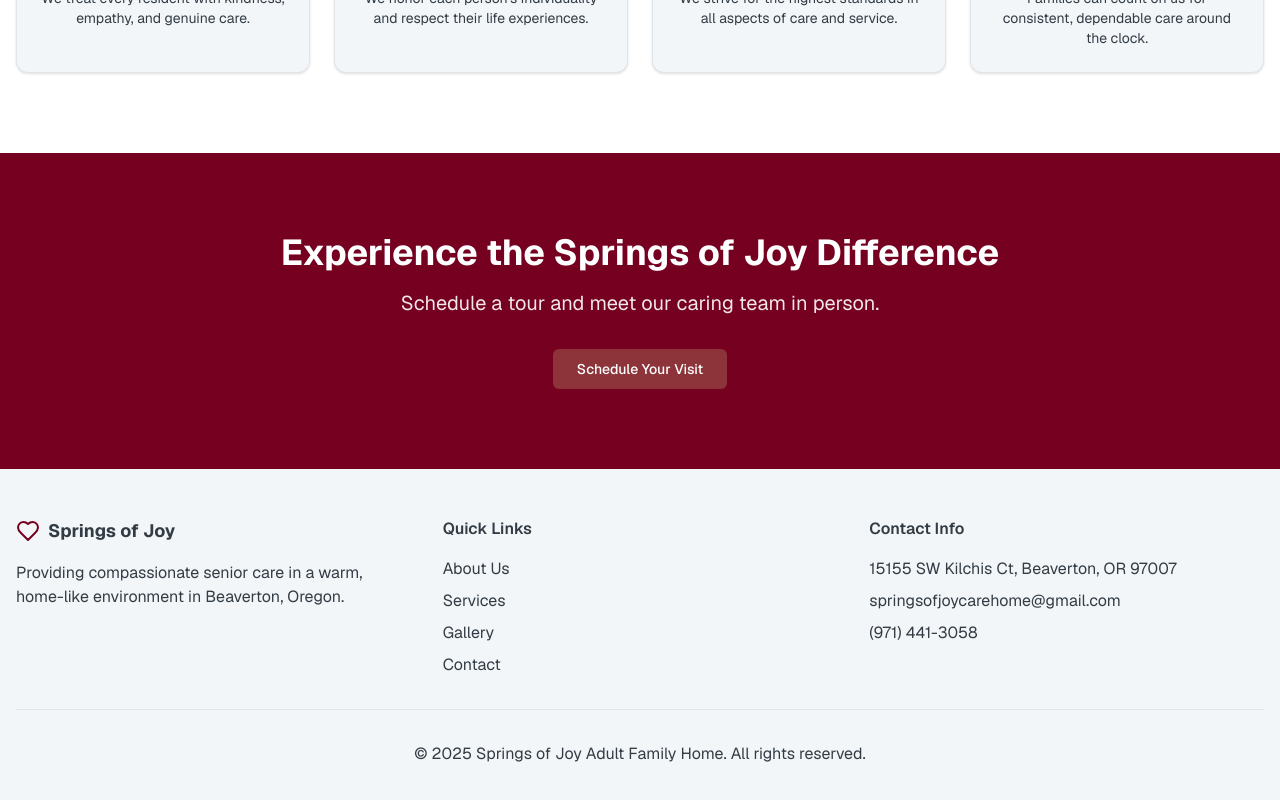
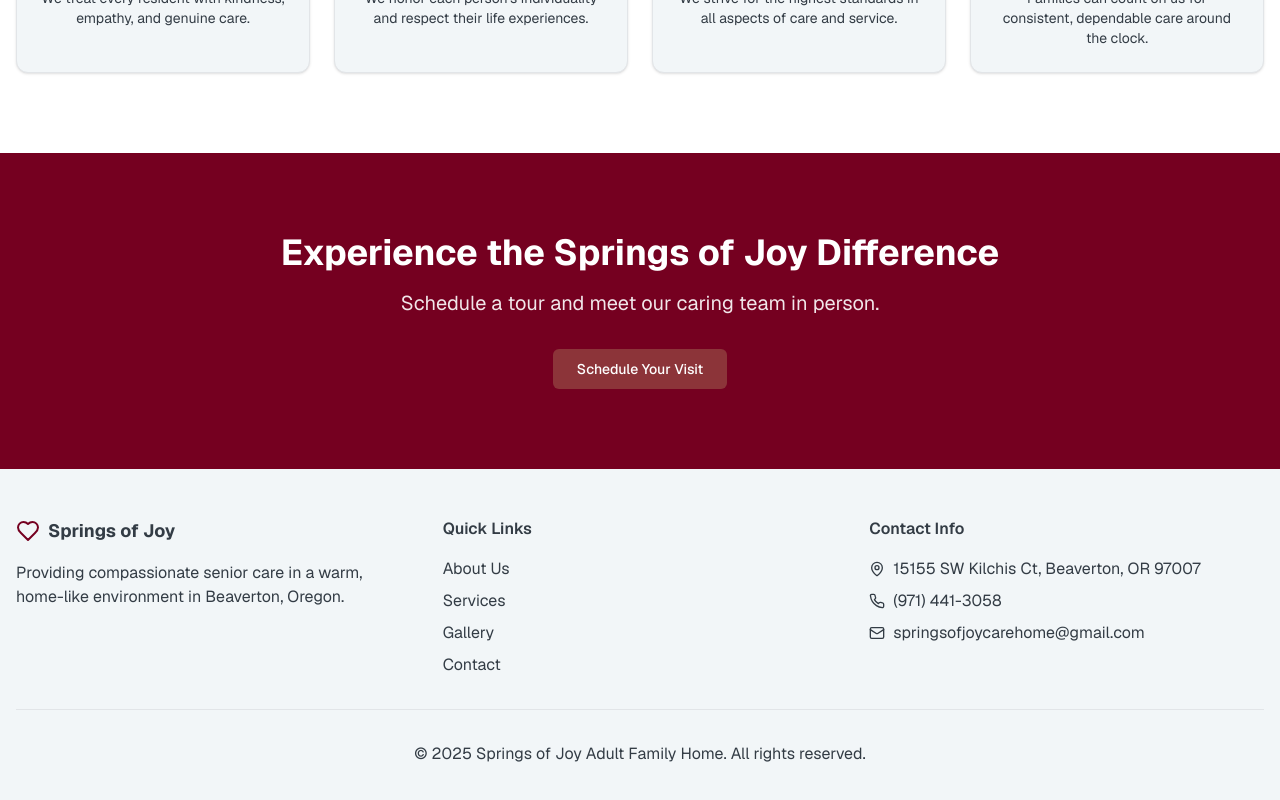
Before and after one commit to max-wanyoike/springs-of-joy, a Next.js app: page /about in a window 1280 px wide. Shown: the part 1892-2692 px from the top of the page. Built offline with nearby package versions, Linux system fonts and the light colour scheme.

Commit message:
Update page.tsx

```diff
--- a/app/about/page.tsx
+++ b/app/about/page.tsx
@@ -171,12 +171,12 @@ export default function AboutPage() {
         </div>
       </section>
 
-           {/* Footer */}
+      {/* Footer */}
       <footer className="bg-card py-12 px-4">
         <div className="container mx-auto">
-          <div className="grid md:grid-cols-3 gap-8 text-center md:text-left">
+          <div className="grid md:grid-cols-3 gap-8">
             <div>
-              <div className="flex items-center justify-center md:justify-start space-x-2 mb-4">
+              <div className="flex items-center space-x-2 mb-4">
                 <Heart className="h-6 w-6 text-primary" />
                 <span className="text-lg font-bold text-foreground">Springs of Joy</span>
               </div>
@@ -203,10 +203,19 @@ export default function AboutPage() {
             </div>
             <div>
               <h3 className="font-semibold text-foreground mb-4">Contact Info</h3>
-              <div className="space-y-2 text-muted-foreground">
-                <p>15155 SW Kilchis Ct, Beaverton, OR 97007</p>
-                <p>springsofjoycarehome@gmail.com</p>
-                <p>(971) 441-3058</p>
+              <div className="space-y-2">
+                <div className="flex items-center space-x-2 text-muted-foreground">
+                  <MapPin className="h-4 w-4" />
+                  <span>15155 SW Kilchis Ct, Beaverton, OR 97007</span>
+                </div>
+                <div className="flex items-center space-x-2 text-muted-foreground">
+                  <Phone className="h-4 w-4" />
+                  <span>(971) 441-3058</span>
+                </div>
+                <div className="flex items-center space-x-2 text-muted-foreground">
+                  <Mail className="h-4 w-4" />
+                  <span>springsofjoycarehome@gmail.com</span>
+                </div>
               </div>
             </div>
           </div>
```
